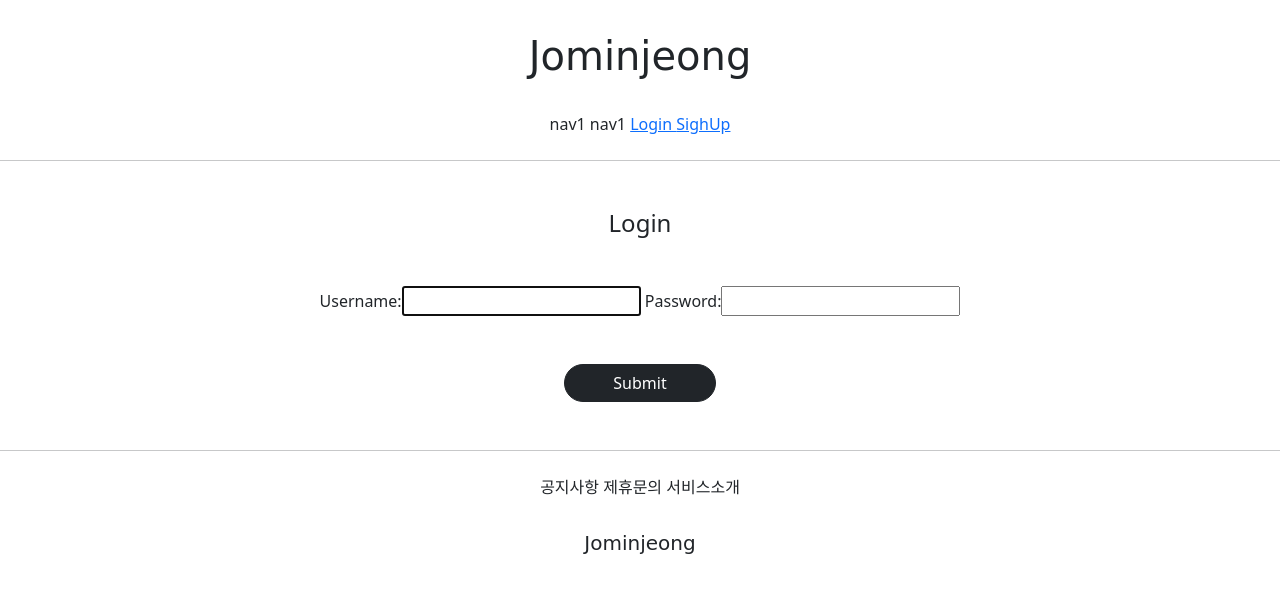
After one commit to minjeong00/web_class_myself, a Django app: page /accounts/login/ in a window 1280 px wide. The commit adds this page. Shown: the top 593 px of the page. Run offline with Django 3.2, Linux system fonts and the light colour scheme; parts of the project's set-up code (start-up, migrations or seed data) failed here and were passed over; some web fonts are replaced.

Commit message:
7/15 web application class

```diff
--- /dev/null
+++ b/accountapp/templates/accountapp/login.html
@@ -0,0 +1,23 @@
+{% extends 'base.html' %}
+
+{% block content %}
+
+    <div class="text-center">
+        <div class="m-5">
+            <h4>
+                Login
+            </h4>
+        </div>
+        <div>
+            <form action="{% url 'accountapp:login' %}" method="post">
+                {% csrf_token %}
+                {{ form }}
+                <div class="m-5">
+                <input type="submit"
+                       class="btn btn-dark rounded-pill px-5">
+                </div>
+            </form>
+        </div>
+    </div>
+
+{% endblock %}
--- a/accountapp/urls.py
+++ b/accountapp/urls.py
@@ -1,3 +1,4 @@
+from django.contrib.auth.views import LoginView, LogoutView
 from django.urls import path
 
 from accountapp.views import hello_world, AccountCreateView
@@ -6,6 +7,11 @@ app_name = 'accountapp'
 
 urlpatterns = [
     path('hello_world/', hello_world, name='hello_world'),
+
+    path('login/', LoginView.as_view(template_name='accountapp/login.html'), name='login'),
+
+    path('logout/', LogoutView.as_view(), name='logout'),
+
     path('create/', AccountCreateView.as_view(), name='create')
 
 ]
--- a/gis_self/settings.py
+++ b/gis_self/settings.py
@@ -13,6 +13,8 @@ import os
 from pathlib import Path
 
 # Build paths inside the project like this: BASE_DIR / 'subdir'.
+from django.urls import reverse_lazy
+
 BASE_DIR = Path(__file__).resolve().parent.parent
 
 env_list = dict()
@@ -140,3 +142,6 @@ STATICFILES_DIRS = [
 # https://docs.djangoproject.com/en/3.2/ref/settings/#default-auto-field
 
 DEFAULT_AUTO_FIELD = 'django.db.models.BigAutoField'
+
+LOGIN_REDIRECT_URL = reverse_lazy('accountapp:hello_world')
+LOGOUT_REDIRECT_URL = reverse_lazy('accountapp:login')
--- a/templates/header.html
+++ b/templates/header.html
@@ -5,7 +5,23 @@
     <div class="jominjeong_header_button">
         <span>nav1</span>
         <span>nav1</span>
-        <span>nav1</span>
-        <span>nav1</span>
+        {% if not user.is_authenticated %}
+        <span>
+            <a href="{% url 'accountapp:login' %}">
+                Login
+            </a>
+        </span>
+        <span>
+            <a href="{% url 'accountapp:create' %}">
+                SighUp
+            </a>
+        </span>
+        {% else %}
+        <span>
+            <a href="{% url 'accountapp:logout' %}">
+                Logout
+            </a>
+        </span>
+        {% endif %}
     </div>
 </div>
```
Also changed, not shown: accountapp/templates/accountapp/create.html (added, +23 -0 lines).
